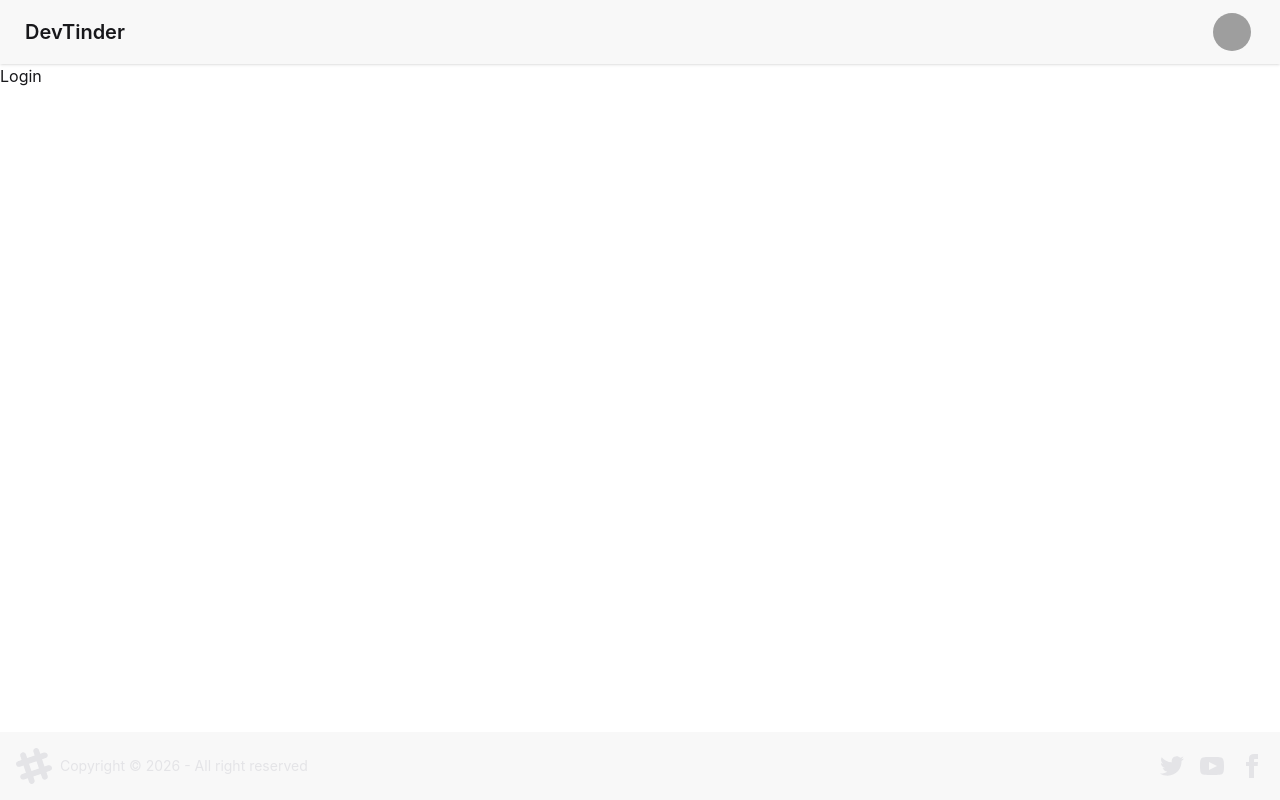
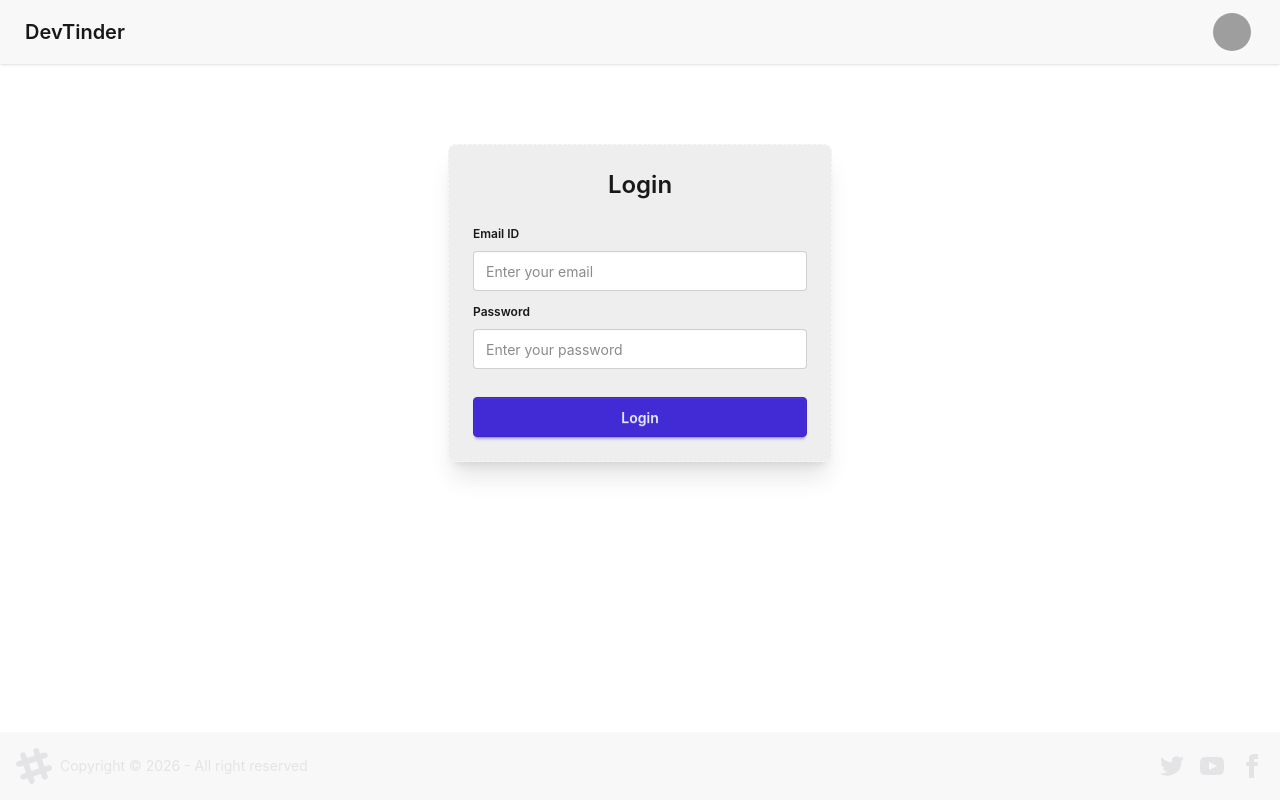
Before and after one commit to skandanakv/DevTinder_UI, a React (Vite) app: page /login in a window 1280 px wide. Built offline with nearby package versions, Linux system fonts and the light colour scheme; grey boxes are pictures that could not be loaded.

Commit message:
login n cors error fixed

```diff
--- a/package.json
+++ b/package.json
@@ -11,6 +11,7 @@
   },
   "dependencies": {
     "@tailwindcss/vite": "^4.3.3",
+    "axios": "^1.20.0",
     "react": "^19.2.8",
     "react-dom": "^19.2.8",
     "react-router-dom": "^7.18.4"
--- a/src/components/Login.jsx
+++ b/src/components/Login.jsx
@@ -1,9 +1,65 @@
-
+import { useState } from "react";
+import axios from "axios";
 
 const Login = () => {
-  return (
-    <div>Login</div>
-  )
+  const [email, setEmail] = useState('');
+  const [password, setPassword] = useState('');
+
+  const handleLogin = async () => {
+    try{
+      const res = await axios.post("http://localhost:3000/login", {
+        email, password
+      });
+      console.log(res.data);
+    }catch(err){
+      console.log(err);
+    }
+  };
+
+return (
+  <div className="flex justify-center my-20">
+    <div className="card card-dash bg-base-300 w-96 shadow-xl">
+      <div className="card-body gap-4">
+
+        <h2 className="card-title justify-center text-2xl">
+          Login
+        </h2>
+
+        <div>
+          <fieldset className="fieldset">
+            <legend className="fieldset-legend">Email ID</legend>
+            <input
+              type="email"
+              value={email}
+              onChange={(e) => setEmail(e.target.value)}
+              className="input w-full"
+              placeholder="Enter your email"
+            />
+          </fieldset>
+
+          <fieldset className="fieldset">
+            <legend className="fieldset-legend">Password</legend>
+            <input
+              type="password"
+              value={password}
+              onChange={(e) => setPassword(e.target.value)}
+              className="input w-full"
+              placeholder="Enter your password"
+            />
+          </fieldset>
+        </div>
+
+        <div className="card-actions justify-center mt-2">
+          <button className="btn btn-primary w-full "
+          onClick={handleLogin}>
+            Login
+          </button>
+        </div>
+
+      </div>
+    </div>
+  </div>
+)
 }
 
 export default Login
```
Also changed, not shown: 2 other files (tests, documents, lock files or other folders).
